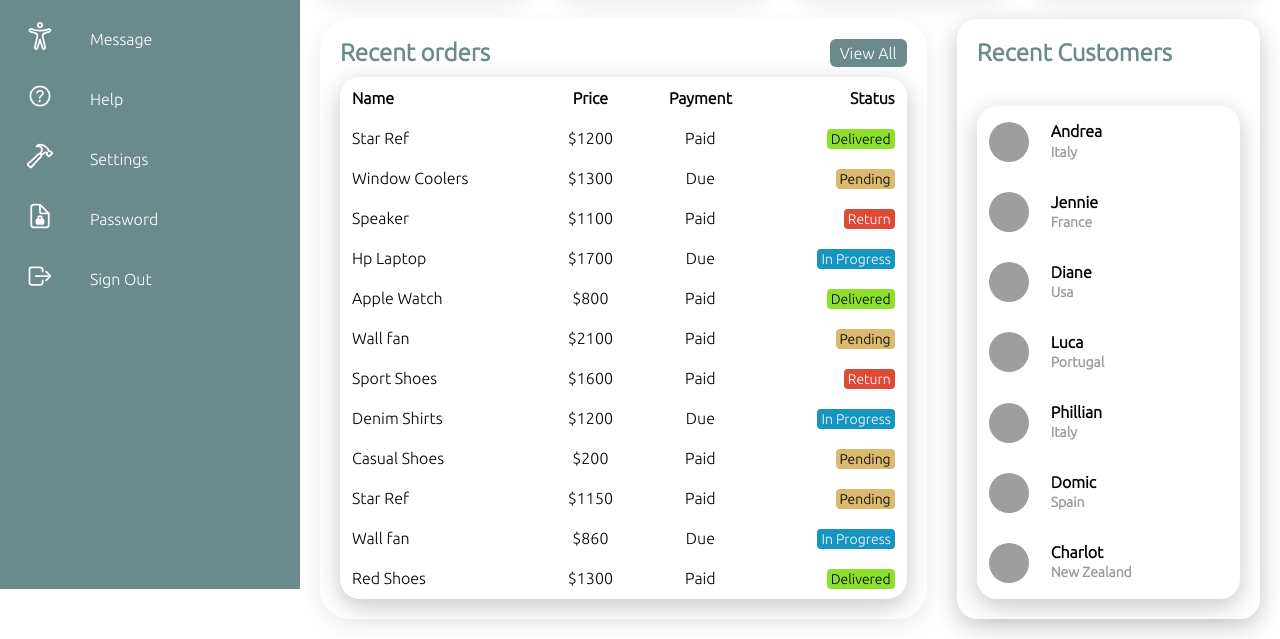
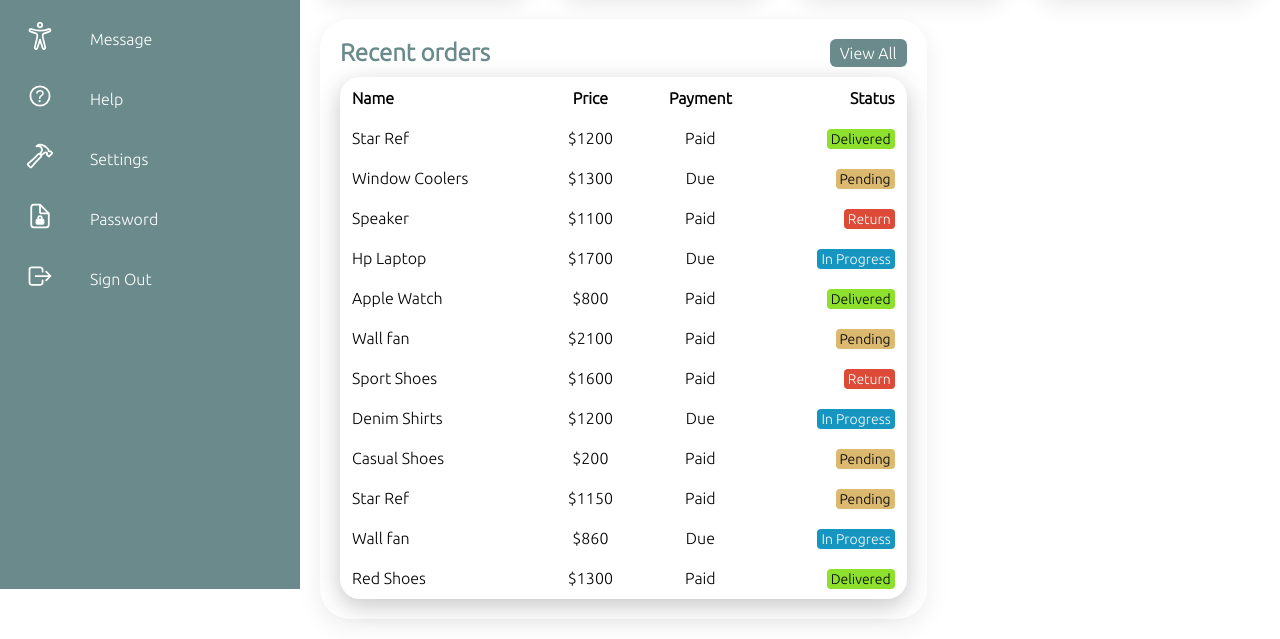
Before and after one commit to andressalazar08/project_y_1, a plain HTML site: page index.html in a window 1280 px wide. Shown: the part 211-850 px from the top of the page. Drawn offline with nearby package versions, Linux system fonts and the light colour scheme; grey boxes are pictures that could not be loaded.

Commit message:
modificado

```diff
--- a/index.html
+++ b/index.html
@@ -340,53 +340,7 @@
 
         <!---Sección de nuevos clientes-->
 
-        <div class="recentCustomers">
-            <div class="cardHeader">
-                <h2>Recent Customers</h2>
 
-            </div>
-
-            <!---Insercción de una tabla de clientes-->
-
-            <table>
-                <tr>
-                    <td width="60px"><div class="imgBx"><img src="https://randomuser.me/api/portraits/women/35.jpg" alt=""></div></td>
-                    <td><h4>Andrea<br><span>Italy</span></h4></td>
-                </tr>
-
-                <tr>
-                    <td width="60px"><div class="imgBx"><img src="https://randomuser.me/api/portraits/men/19.jpg" alt=""></div></td>
-                    <td><h4>Jennie<br><span>France</span></h4></td>
-                </tr>
-
-                <tr>
-                    <td width="60px"><div class="imgBx"><img src="https://randomuser.me/api/portraits/women/79.jpg" alt=""></div></td>
-                    <td><h4>Diane<br><span>Usa</span></h4></td>
-                </tr>
-
-                <tr>
-                    <td width="60px"><div class="imgBx"><img src="https://randomuser.me/api/portraits/women/59.jpg" alt=""></div></td>
-                    <td><h4>Luca<br><span>Portugal</span></h4></td>
-                </tr>
-
-                <tr>
-                    <td width="60px"><div class="imgBx"><img src="https://randomuser.me/api/portraits/men/36.jpg" alt=""></div></td>
-                    <td><h4>Phillian<br><span>Italy</span></h4></td>
-                </tr>
-
-                <tr>
-                    <td width="60px"><div class="imgBx"><img src="https://randomuser.me/api/portraits/women/67.jpg" alt=""></div></td>
-                    <td><h4>Domic<br><span>Spain</span></h4></td>
-                </tr>
-
-                <tr>
-                    <td width="60px"><div class="imgBx"><img src="https://randomuser.me/api/portraits/men/44.jpg" alt=""></div></td>
-                    <td><h4>Charlot<br><span>New Zealand</span></h4></td>
-                </tr>
-            </table>
-
-
-        </div>
 
     </div>
 
```
Also changed, not shown: 1 other file.
